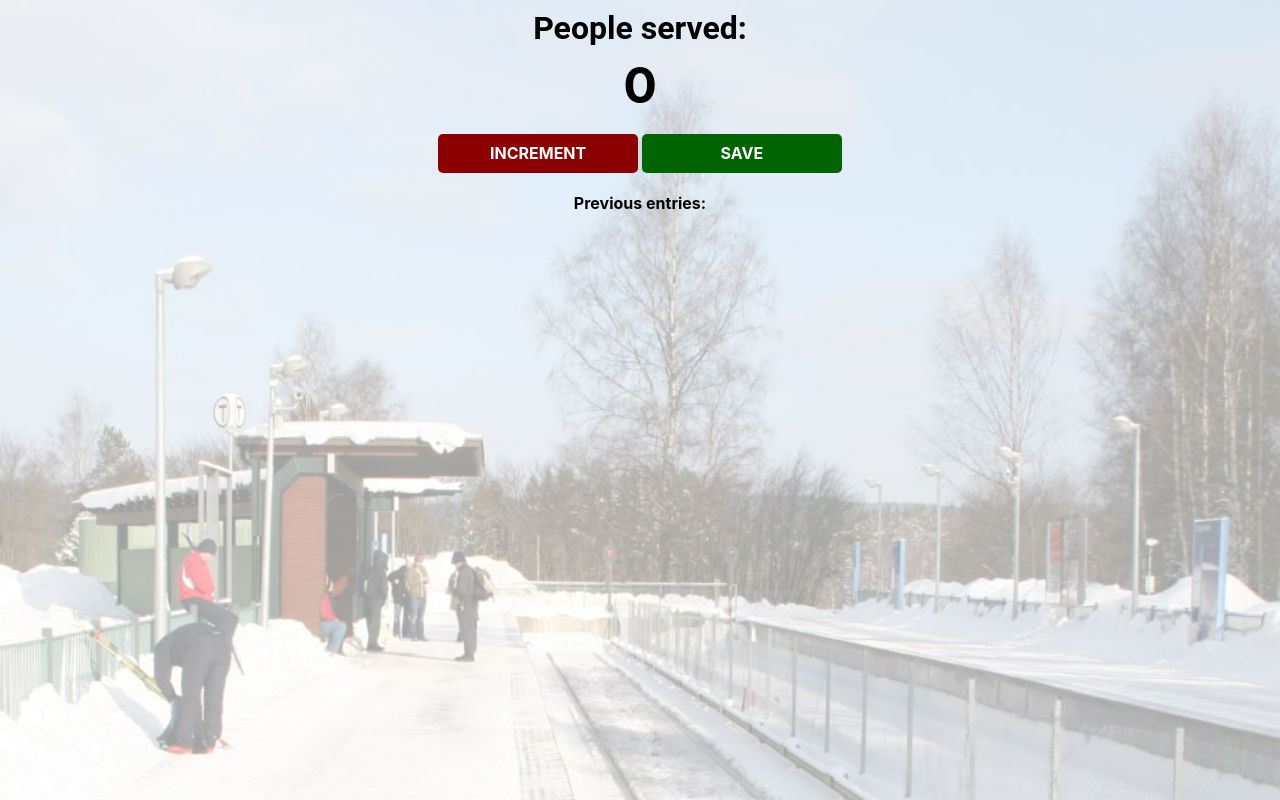
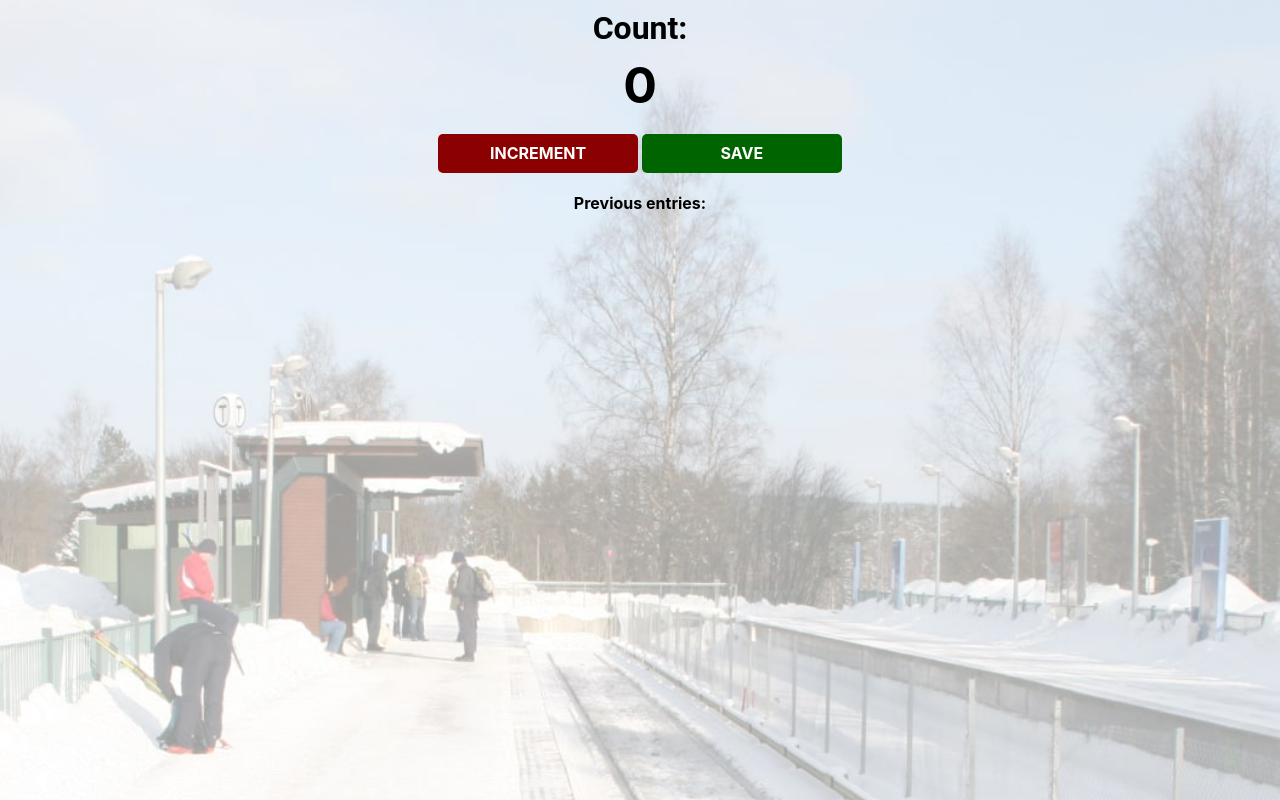
Before and after one commit to Aditya-Saini3/Counter-app, a plain HTML site: page index.html in a window 1280 px wide. Drawn offline with nearby package versions, Linux system fonts and the light colour scheme.

Commit message:
People Served text changed to Count

```diff
--- a/index.html
+++ b/index.html
@@ -7,7 +7,7 @@
         <link rel="stylesheet" href="index.css">
     </head>
     <body>
-        <h1>People served:</h1>
+        <h1>Count:</h1>
         <h2 id="count-el">0</h2>
         <button id="increment-btn" onclick="increment()">INCREMENT</button>
         <button id="save-btn" onclick="save()">SAVE</button>
```
